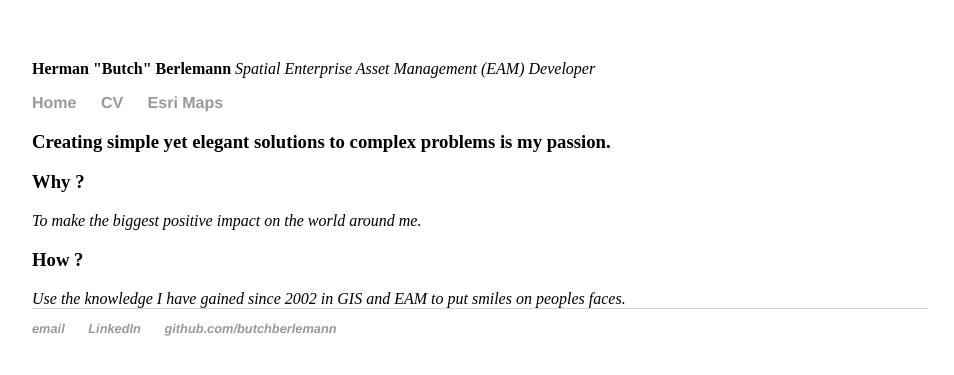
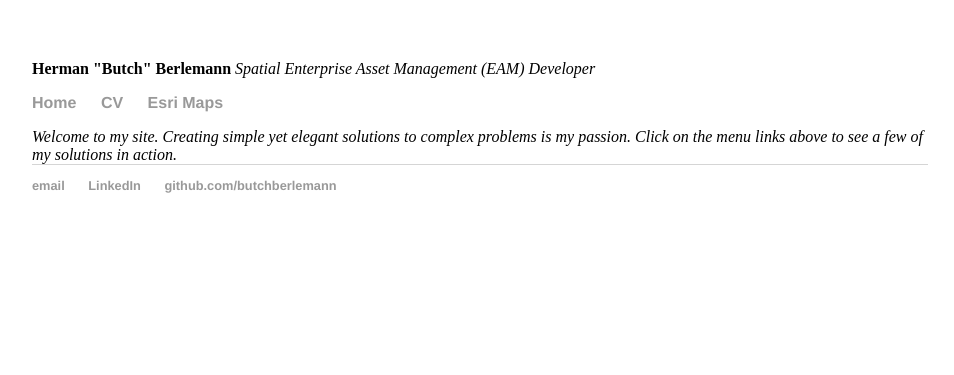
Before and after one commit to butchberlemann/butchberlemann.github.io, a Jekyll site: the page built from index.html, in a window 1280 px wide. Shown: the top 375 px of the page, without its empty margins (160-1114 px from the left). Built offline with Jekyll 4.4.1, drawn with Linux system fonts in a browser that asks for light colours.

Commit message:
Update index.html

```diff
--- a/index.html
+++ b/index.html
@@ -4,11 +4,7 @@ title: Butch Berlemann Spatial EAM Developer
 ---
 <div class="blurb">
 
-	<h3> Creating simple yet elegant solutions to complex problems is my passion.</h3>
-
-	<h3> Why ? </h3> <em> To make the biggest positive impact on the world around me. </em>
-
-	<h3> How ? </h3>  <em> Use the knowledge I have gained since 2002 in GIS and EAM to put smiles on peoples faces. <em>
-
+	<em> Welcome to my site. Creating simple yet elegant solutions to complex problems is my passion.
+	Click on the menu links above to see a few of my solutions in action.</em>
 
 </div><!-- /.blurb -->
```
